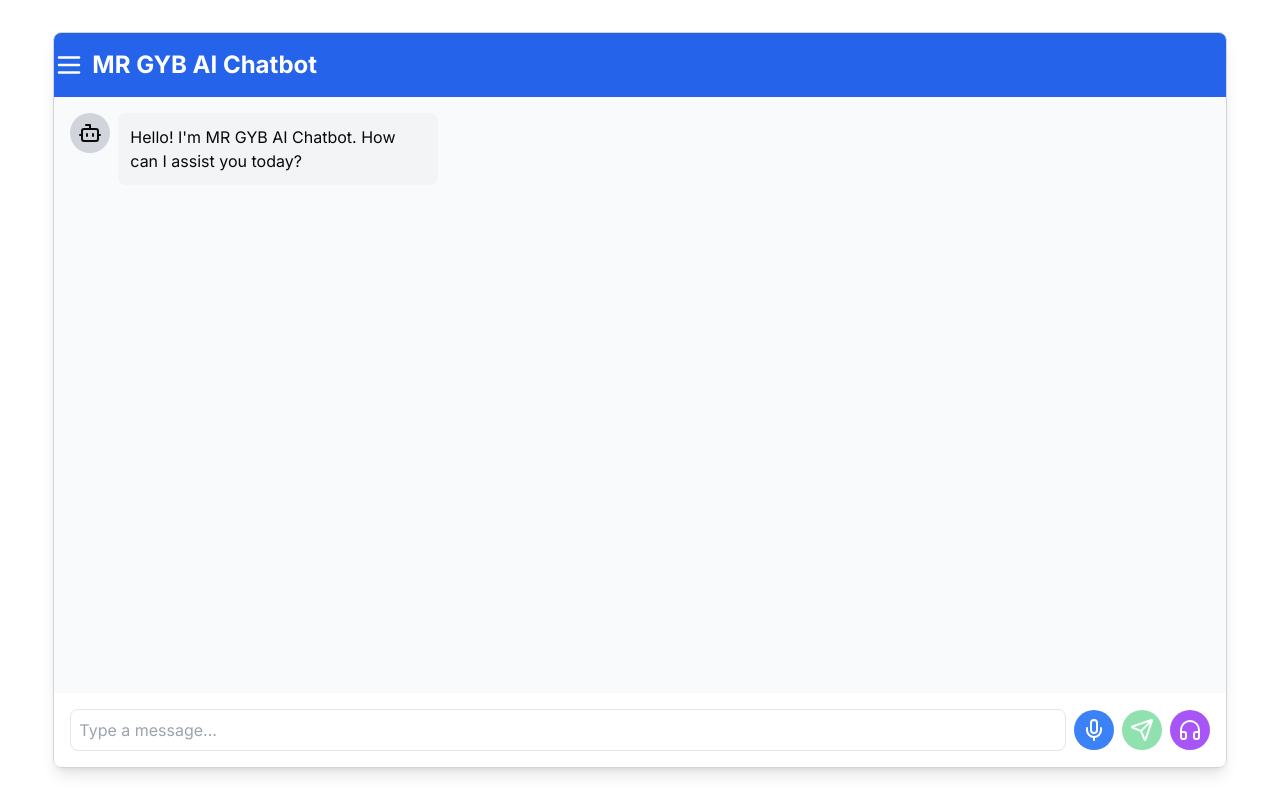
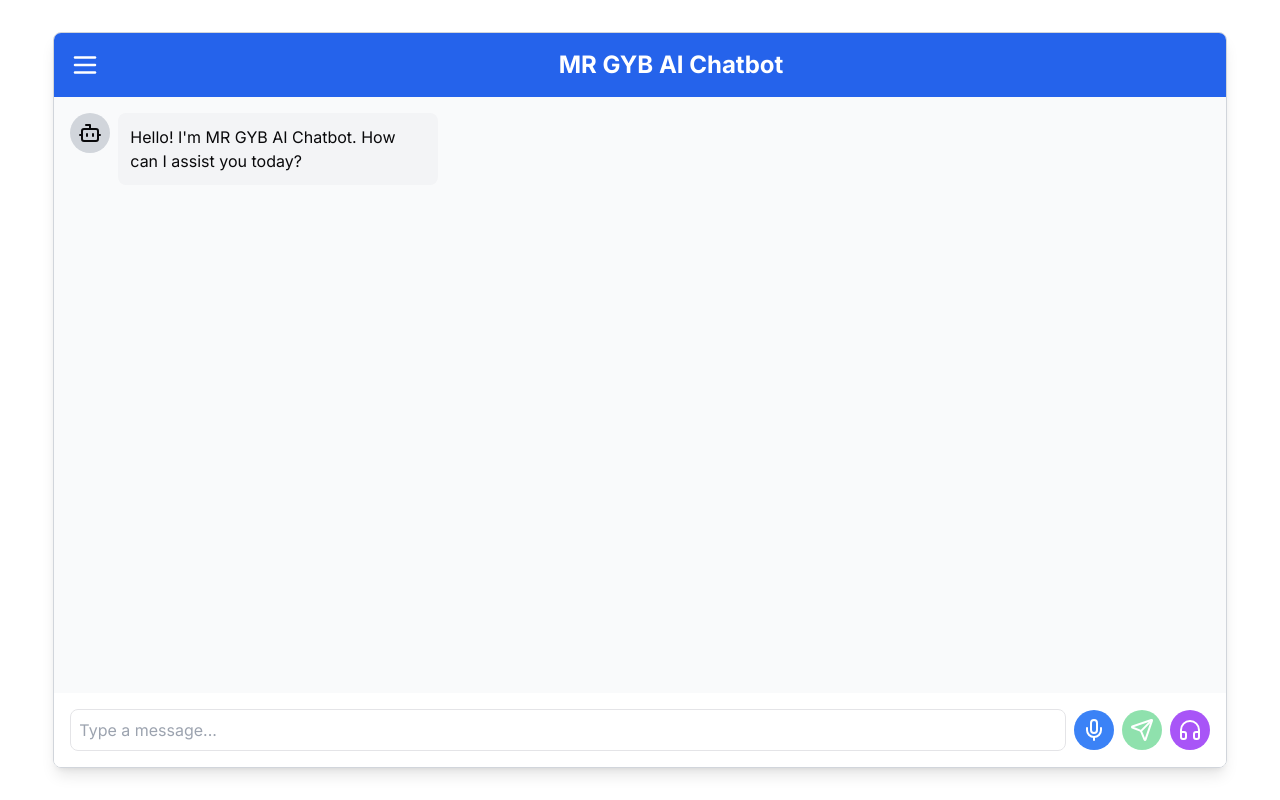
Before and after one commit to ootejreddy/ai-chatbot-app, a Next.js app: page / in a window 1280 px wide. Built offline with nearby package versions, Linux system fonts and the light colour scheme.

Commit message:
Made some Ui changes

```diff
--- a/src/components/ChatInterface.tsx
+++ b/src/components/ChatInterface.tsx
@@ -103,10 +103,13 @@ const ChatInterface: React.FC = () => {
     <div className="flex flex-col h-screen">
       <div className="flex-grow flex flex-col w-11/12 mx-auto my-8 border border-gray-300 shadow-lg rounded-lg overflow-hidden">
         <div className="flex items-center py-4 bg-blue-600 text-white">
-          <button className="mr-2">
+          <button className="ml-4 mr-4">
             <Menu size={30} /> {/* Hamburger icon */}
           </button>
-          <h1 className="text-2xl font-bold text-center">MR GYB AI Chatbot</h1>
+
+          <h1 className="text-2xl font-bold text-center flex-grow">
+            MR GYB AI Chatbot
+          </h1>
         </div>
 
         <div className="flex-grow overflow-auto bg-gray-50">
```
